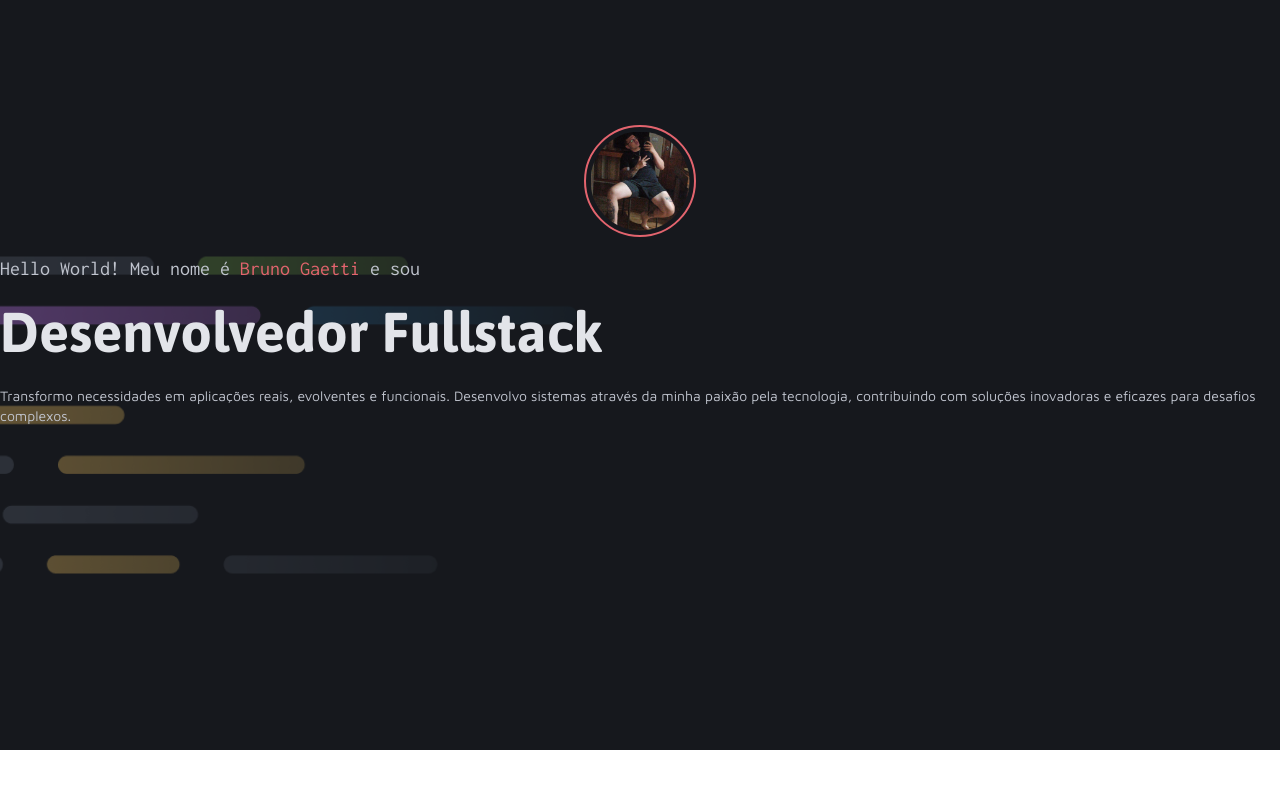
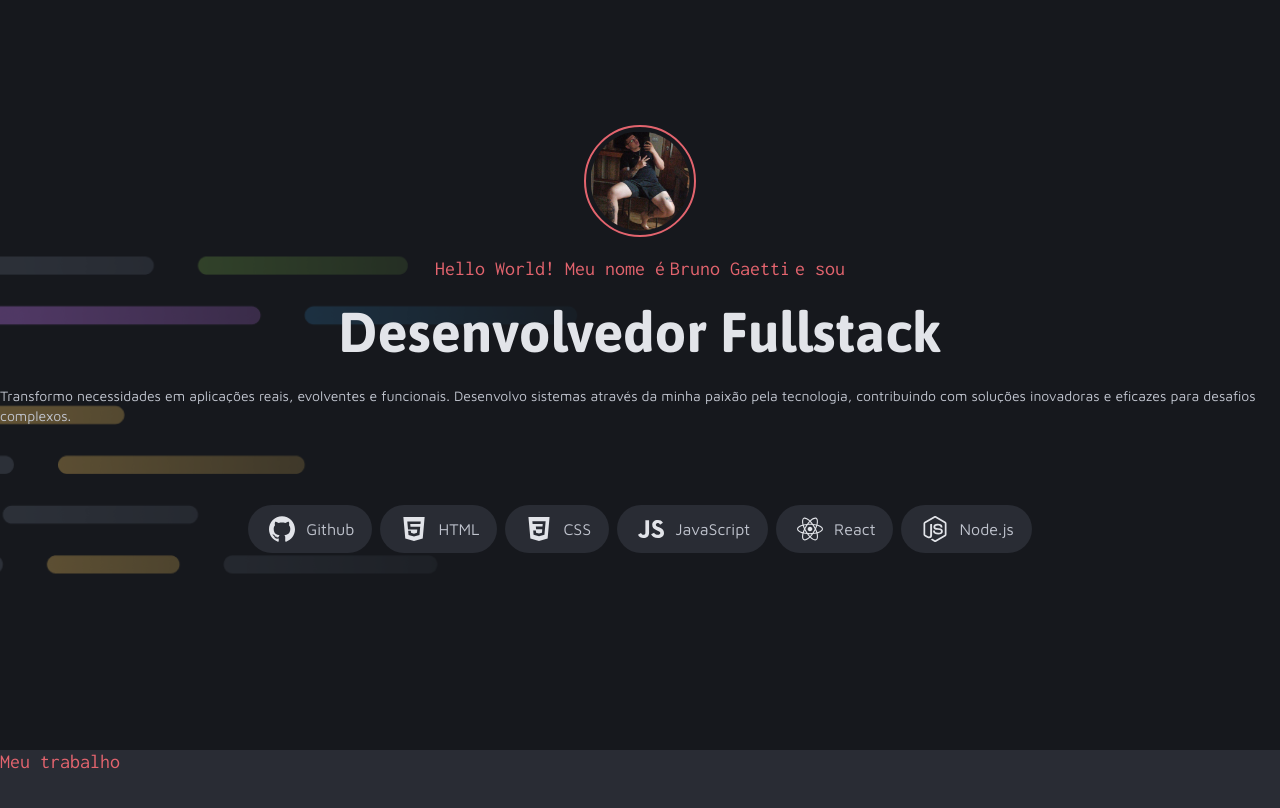
Before and after one commit to bruno-gaetti/Portfolio-DEV, a plain HTML site: page index.html in a window 1280 px wide. Drawn offline with Linux system fonts and the light colour scheme.

Commit message:
adicionando as tecnologias e criando o main

```diff
--- a/index.html
+++ b/index.html
@@ -22,7 +22,36 @@
         </div>
 
       </div>
+      <div class="tags">
+        <div class="tag">
+          <img src="/assets/svg/GitHub.svg" alt="GitHub">
+          <p>Github</p>
+        </div>
+        <div class="tag">
+          <img src="/assets/svg/HTML.svg" alt="HTML">
+          <p>HTML</p>
+        </div>
+        <div class="tag">
+          <img src="/assets/svg/CSS.svg" alt="CSS">
+          <p>CSS</p>
+        </div>
+        <div class="tag">
+          <img src="/assets/svg/JavaScript.svg" alt="JavaScript">
+          <p>JavaScript</p>
+        </div>
+        <div class="tag">
+          <img src="/assets/svg/React.svg" alt="React">
+          <p>React</p>
+        </div>
+        <div class="tag">
+          <img src="/assets/svg/Node.js.svg" alt="Node.js">
+          <p>Node.js</p>
+        </div>
+      </div>
     </header>
+    <main class="projets">
+      <span class="subtitle red">Meu trabalho</span>
+    </main>
   </body>
 </body>
 </html>
--- a/styles/header.css
+++ b/styles/header.css
@@ -39,6 +39,8 @@
   color: var(--gray-600);
   font: var(--title-lg);
   margin-bottom: 20px;
+  display: flex;
+  justify-content: center;
 }
 
 .text-sm{
@@ -56,4 +58,32 @@
 .subtitle{
   color: var(--gray-500);
   font: var(--subtitle);
+  display: flex;
+  justify-content: center;
+  gap: 5px;
 }
+
+.tags{
+  display: flex;
+  flex-direction: row;
+  justify-content: center;
+  align-items: center;
+  gap: 8px;
+  margin-top: 80px;
+}
+
+.tag{
+  display: flex;
+  flex-direction: row;
+  justify-content: center;
+  align-items: center;
+  padding: 8px 18px;
+  gap: 8px;
+
+  background: #292C34;
+  border-radius: 999px;
+
+
+  font: var(--text-md);
+  color: var(--gray-500);
+}
--- a/styles/index.css
+++ b/styles/index.css
@@ -1,2 +1,3 @@
 @import url(global.css);
 @import url(header.css);
+@import url(main.css);
--- /dev/null
+++ b/styles/main.css
@@ -0,0 +1,12 @@
+main{
+  display: flex;
+  width: auto;
+  height: 916px;
+  background-color: var(--gray-300);
+}
+
+
+.subtitle{
+  color: var(--red);
+  font: var(--subtitle);
+}
```
